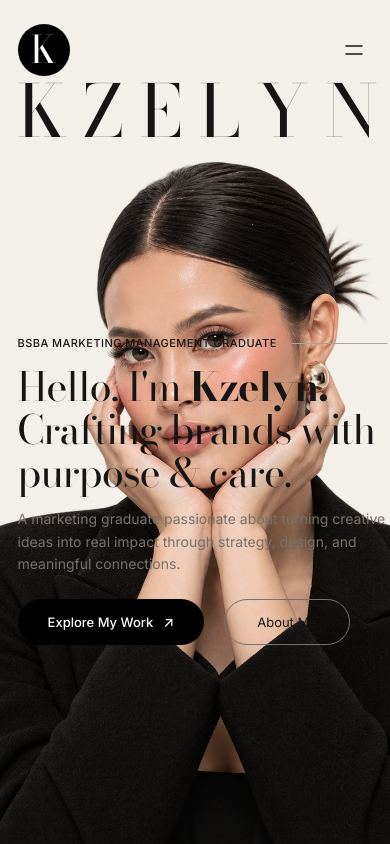
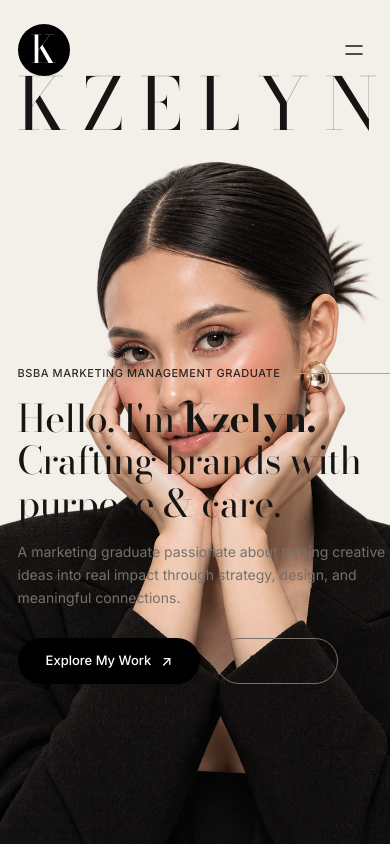
Before and after one commit to vardzz/kzelyn.me, a Next.js app: page / in a window 390 px wide. Shown: the top 844 px of the page. Built offline with nearby package versions, Linux system fonts and the light colour scheme.

Commit message:
feat: add Hero component with typography and portrait layout

```diff
--- a/src/components/Hero.tsx
+++ b/src/components/Hero.tsx
@@ -6,12 +6,12 @@ export function Hero() {
   return (
     <section
       id="hero"
-      className="relative w-full h-[100svh] min-h-[700px] max-h-[1050px] bg-[#F3EFE9] text-[#171513] overflow-hidden select-none"
+      className="relative w-full h-[100svh] min-h-[580px] max-h-[1100px] bg-[#F3EFE9] text-[#171513] overflow-hidden select-none"
       aria-label="Hero Section"
     >
       {/* 1. Oversized Typography: KZELYN (Single Horizontal Line across the upper portion) */}
       <div
-        className="absolute top-[75px] sm:top-[80px] lg:top-[75px] xl:top-[72px] left-0 right-0 w-full px-[4.5vw] flex justify-between items-baseline font-serif text-[18.5vw] xl:text-[235px] 2xl:text-[255px] font-normal leading-none tracking-[-0.075em] text-[#171513] pointer-events-none select-none z-0"
+        className="absolute top-[68px] sm:top-[74px] lg:top-[72px] xl:top-[70px] left-0 right-0 w-full px-[4.5vw] flex justify-between items-baseline font-serif text-[18.5vw] xl:text-[235px] 2xl:text-[255px] font-normal leading-none tracking-[-0.075em] text-[#171513] pointer-events-none select-none z-0"
         aria-hidden="true"
       >
         <span>K</span>
@@ -37,35 +37,35 @@ export function Hero() {
         />
       </div>
 
-      {/* 3. Left-Side Introduction (Responsive positioning, fully visible within 100% viewport zoom) */}
-      <div className="absolute top-[clamp(210px,42vh,335px)] left-[4.5vw] z-20 w-[540px] max-w-[560px] flex flex-col items-start text-left">
+      {/* 3. Left-Side Introduction (Harmonious UI/UX spacing and visual hierarchy) */}
+      <div className="absolute top-[clamp(215px,44vh,365px)] left-[4.5vw] z-20 w-[540px] max-w-[560px] flex flex-col items-start text-left">
 
         {/* Small Introductory Label with Horizontal Line */}
-        <div className="flex items-center gap-3.5 mb-3">
-          <p className="font-sans text-[11px] sm:text-[11.5px] font-medium tracking-[0.04em] uppercase text-[#171513] whitespace-nowrap">
+        <div className="flex items-center gap-3.5 mb-3.5 lg:mb-4">
+          <p className="font-sans text-[11px] sm:text-[11.5px] lg:text-[12px] font-medium tracking-[0.05em] uppercase text-[#171513]/90 whitespace-nowrap">
             BSBA MARKETING MANAGEMENT GRADUATE
           </p>
-          <span className="h-[1px] w-24 sm:w-36 bg-[#A9A39B]" aria-hidden="true" />
+          <span className="h-[1px] w-24 sm:w-32 lg:w-36 bg-[#A9A39B]" aria-hidden="true" />
         </div>
 
         {/* Main Headline: Exactly 3 lines, Bodoni Moda, bold on Kzelyn */}
-        <h1 className="font-serif text-[40px] sm:text-[44px] lg:text-[48px] xl:text-[52px] font-normal leading-[1.08] text-[#171513] tracking-[-0.025em] mb-3.5">
+        <h1 className="font-serif text-[38px] sm:text-[42px] lg:text-[46px] xl:text-[50px] font-normal leading-[1.12] text-[#171513] tracking-[-0.02em] mb-4 lg:mb-5">
           Hello, I&apos;m <strong className="font-bold text-[#171513]">Kzelyn.</strong><br />
           Crafting brands with<br />
           purpose &amp; care.
         </h1>
 
-        {/* Supporting Description: Inter, 15px, line-height 1.6, color #77716A, max-width 390px */}
-        <p className="font-sans text-[14px] sm:text-[15px] font-normal leading-[1.6] text-[#77716A] max-w-[390px] mb-6">
+        {/* Supporting Description: Inter, 15px, line-height 1.65, max-width 390px */}
+        <p className="font-sans text-[14px] lg:text-[15px] font-normal leading-[1.65] text-[#77716A] max-w-[390px] mb-7 lg:mb-9">
           A marketing graduate passionate about turning creative ideas into real impact through strategy, design, and meaningful connections.
         </p>
 
         {/* Call-to-Action Buttons */}
-        <div className="flex items-center gap-5">
+        <div className="flex items-center gap-4 sm:gap-5">
           {/* Primary CTA */}
           <a
             href="#work"
-            className="inline-flex items-center justify-center gap-2.5 bg-[#000000] hover:bg-[#1a1817] text-[#FFFFFF] rounded-full h-[46px] px-[30px] font-sans text-[13px] font-medium tracking-normal transition-all duration-300 shadow-xs hover:shadow-sm"
+            className="inline-flex items-center justify-center gap-2.5 bg-[#000000] hover:bg-[#1a1817] text-[#FFFFFF] rounded-full h-[46px] lg:h-[48px] px-[28px] lg:px-[32px] font-sans text-[13px] lg:text-[13.5px] font-medium tracking-normal transition-all duration-300 shadow-xs hover:shadow-sm"
           >
             <span>Explore My Work</span>
             <span className="text-[14px] leading-none">↗</span>
@@ -74,7 +74,7 @@ export function Hero() {
           {/* Secondary CTA */}
           <a
             href="#about"
-            className="inline-flex items-center justify-center bg-transparent hover:bg-[#000000] text-[#171513] hover:text-[#FFFFFF] border border-[#77716A] rounded-full h-[46px] px-[32px] font-sans text-[13px] font-normal transition-all duration-300"
+            className="inline-flex items-center justify-center bg-transparent hover:bg-[#000000] text-[#171513] hover:text-[#FFFFFF] border border-[#77716A] rounded-full h-[46px] lg:h-[48px] px-[30px] lg:px-[34px] font-sans text-[13px] lg:text-[13.5px] font-normal transition-all duration-300"
           >
             About Me
           </a>
```
